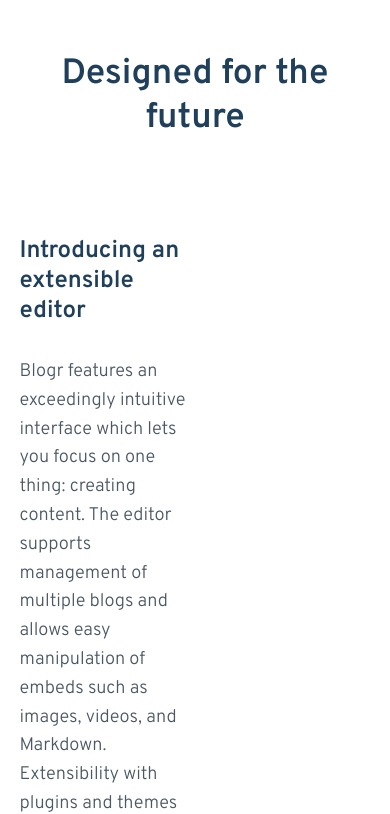
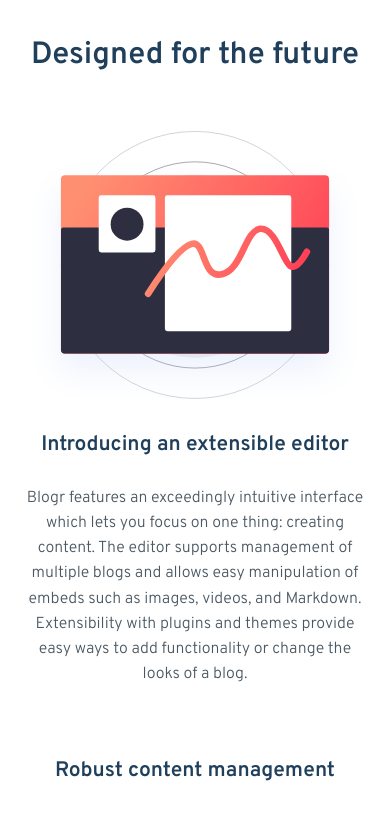
Before and after one commit to CrystalNyein/frontend-mentor-blogr-landing-page, a React (Create React App) app: page / in a window 390 px wide. Shown: the part 920-1734 px from the top of the page. Built offline with nearby package versions, Linux system fonts and the light colour scheme.

Commit message:
Mobile design done

```diff
--- a/src/components/FeatureText.css
+++ b/src/components/FeatureText.css
@@ -20,7 +20,7 @@
   padding-right: 10vw;
   display: grid;
   place-content: center;
-  height: 28rem;
+  min-height: 28rem;
 }
 .section2 h3 {
   color: white;
@@ -31,6 +31,20 @@
   margin: 0;
   color: white;
 }
+@media only screen and (max-width: 649px) {
+  .section1 h3,
+  .section1 p {
+    text-align: center;
+    width: 100%;
+  }
+  .section2 .FeatureText {
+    width: 100%;
+    text-align: center;
+    padding-top: 22rem;
+    padding-left: 5vw;
+    padding-bottom: 5rem;
+  }
+}
 @media only screen and (max-width: 950px) {
   .section2 .FeatureText {
     padding-right: 5vw;
--- a/src/components/FooterSection.css
+++ b/src/components/FooterSection.css
@@ -27,11 +27,26 @@
   line-height: 1.9rem;
   font-size: 1rem;
 }
+@media only screen and (max-width: 649px) {
+  .FooterSection > div {
+    width: 100%;
+    text-align: center;
+    margin: 2rem 0;
+  }
+  .footer-links .cta {
+    width: 100%;
+  }
+  .footer-links:last-child {
+    padding: 0;
+  }
+}
 @media only screen and (max-width: 950px) {
   .FooterSection {
     padding: 3rem 5vw;
     margin-top: 0;
   }
+}
+@media only screen and (min-width: 650px) and (max-width: 950px) {
   .footer-links:last-child {
     padding-right: 5vw;
   }
--- a/src/components/HeroSection.css
+++ b/src/components/HeroSection.css
@@ -54,6 +54,11 @@
   color: hsl(356, 100%, 66%);
   background-color: white;
 }
+@media only screen and (max-width: 649px) {
+  .hero-text h1 {
+    font-size: 2.5rem;
+  }
+}
 @media only screen and (max-width: 950px) {
   .hero-container {
     padding: 0 5vw;
--- a/src/components/MainSection.css
+++ b/src/components/MainSection.css
@@ -27,7 +27,7 @@
     hsl(237, 17%, 21%),
     hsl(237, 23%, 32%)
   );
-  height: 28rem;
+  min-height: 28rem;
   border-radius: 0 8rem 0 8rem;
 }
 .section2 .section-body {
@@ -60,6 +60,41 @@
 .section3 .section-text {
   width: 50%;
 }
+@media only screen and (max-width: 649px) {
+  .section1 .section-body {
+    flex-direction: column;
+    justify-items: center;
+    align-items: center;
+  }
+  .section1 .section-img {
+    position: unset;
+  }
+  .section2 {
+    margin-top: 10rem;
+  }
+  .section2 .section-body {
+    background-position: top -12rem center;
+    background-size: cover;
+  }
+  .section2 .section-img {
+    max-width: 30rem;
+    width: 100vw;
+    left: 50vw;
+    top: -10rem;
+    transform: translateX(-50%);
+  }
+  .section3 .section-body {
+    flex-direction: column;
+  }
+  .section3 .section-img {
+    margin: 0 auto;
+    position: unset;
+  }
+  .section3 .section-text {
+    width: 100%;
+    text-align: center;
+  }
+}
 @media only screen and (max-width: 950px) {
   .MainSection {
     padding: 0 5vw;
@@ -69,6 +104,8 @@
     width: calc(100% + 10vw);
     margin-left: -5vw;
   }
+}
+@media only screen and (min-width: 650px) and (max-width: 950px) {
   .section2,
   .section3 {
     margin-top: 0;
--- a/src/components/MainSection.js
+++ b/src/components/MainSection.js
@@ -1,18 +1,25 @@
-import React from "react";
+import React, { useState } from "react";
 import FeatureText from "./FeatureText";
 import "./MainSection.css";
-import EditorImg from "../assets/images/illustration-editor-desktop.svg";
+import EditorImgDsk from "../assets/images/illustration-editor-desktop.svg";
+import EditorImgMb from "../assets/images/illustration-editor-mobile.svg";
 import PhoneImg from "../assets/images/illustration-phones.svg";
-import LaptopImg from "../assets/images/illustration-laptop-desktop.svg";
+import LaptopImgDsk from "../assets/images/illustration-laptop-desktop.svg";
+import LaptopImgMb from "../assets/images/illustration-laptop-mobile.svg";
 import { features } from "../constants/Features";
 
 const MainSection = () => {
+  const [windowWidth, setWindowWidth] = useState(window.innerWidth);
   return (
     <main className="MainSection">
       <section className="section1">
         <h2 className="f-overpass">Designed for the future</h2>
         <div className="section-body">
-          <img className="section-img" src={EditorImg} alt="Editor"></img>
+          <img
+            className="section-img"
+            src={windowWidth < 650 ? EditorImgMb : EditorImgDsk}
+            alt="Editor"
+          ></img>
           <div className="section-text">
             <FeatureText title={features[0].title} text={features[0].text} />
             <FeatureText title={features[1].title} text={features[1].text} />
@@ -28,7 +35,11 @@
 
       <section className="section3">
         <div className="section-body">
-          <img className="section-img" src={LaptopImg} alt="Laptop"></img>
+          <img
+            className="section-img"
+            src={windowWidth < 650 ? LaptopImgMb : LaptopImgDsk}
+            alt="Laptop"
+          ></img>
           <div className="section-text">
             <FeatureText title={features[3].title} text={features[3].text} />
             <FeatureText title={features[4].title} text={features[4].text} />
--- a/src/index.css
+++ b/src/index.css
@@ -17,6 +17,11 @@
 .f-ubuntu {
   font-family: "Ubuntu", sans-serif;
 }
+@media only screen and (max-width: 649px) {
+  html {
+    font-size: 14px;
+  }
+}
 @media only screen and (min-width: 650px) and (max-width: 950px) {
   html {
     font-size: 15px;
```
